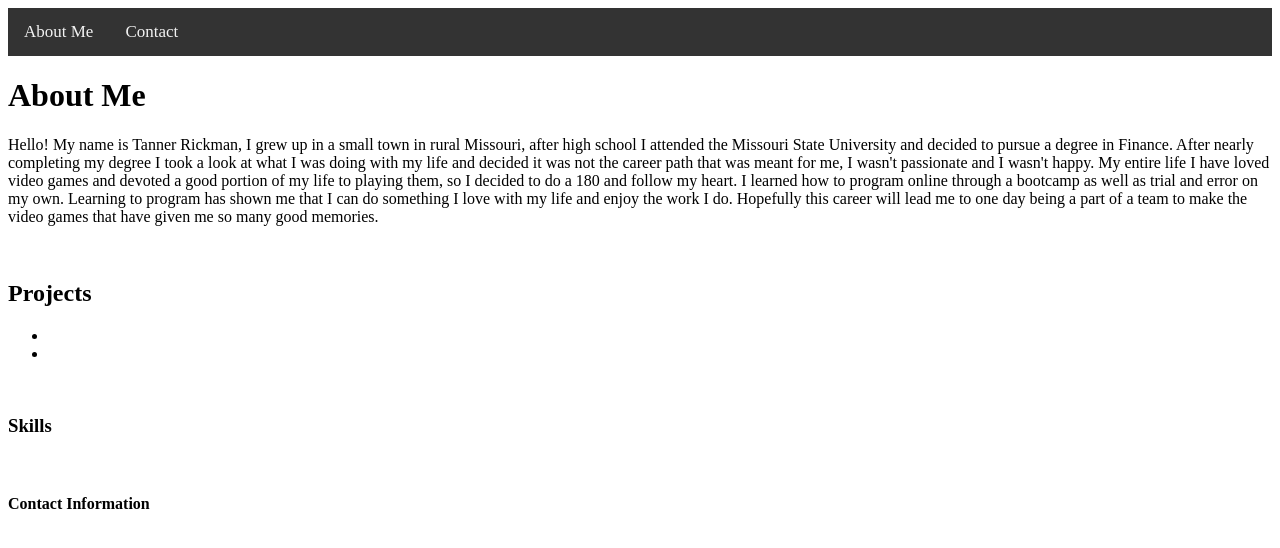
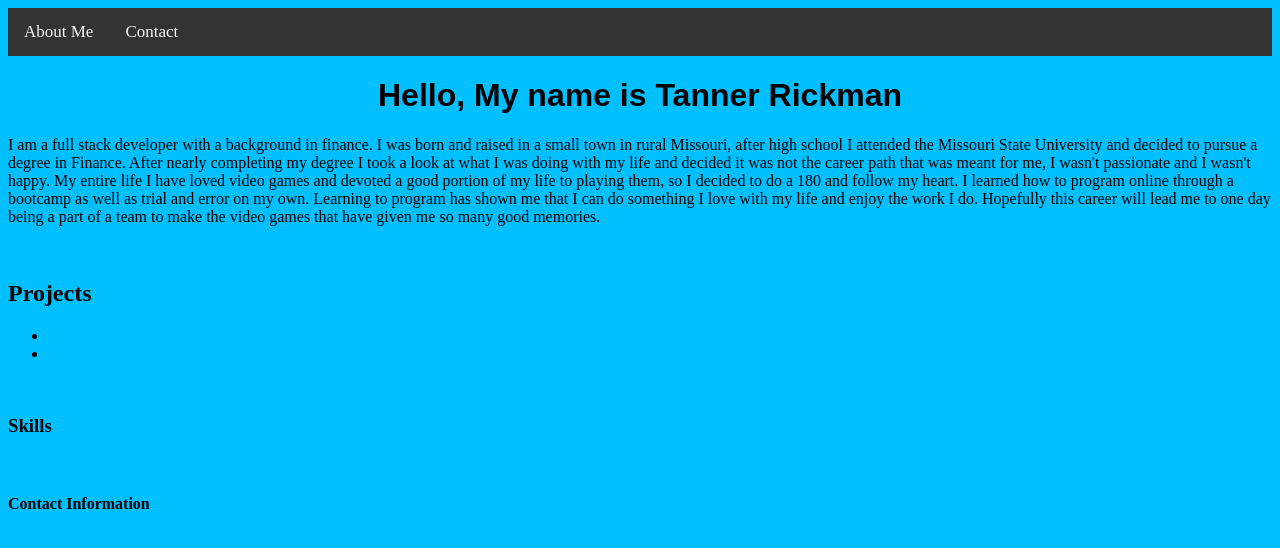
Before and after one commit to TPR1999/PortfolioWebsite, a plain HTML site: page index.html in a window 1280 px wide. Drawn offline with Linux system fonts and the light colour scheme.

Commit message:
more style changes

```diff
--- a/index.html
+++ b/index.html
@@ -10,12 +10,12 @@
 </head>
 <body>
     <div class="topnav">
-        <a class="active" href="#home">About Me</a>
-        <a href="#contact">Contact</a>
+        <a class="active" href="index.html">About Me</a>
+        <a href="contact.html">Contact</a>
       </div>
 
-        <h1>About Me</h1>
-        <p>Hello! My name is Tanner Rickman, I grew up in a small town in rural Missouri, after high school I attended the Missouri State University and decided to pursue a degree in Finance.
+        <h1>Hello, My name is Tanner Rickman</h1>
+        <p>I am a full stack developer with a background in finance. I was born and raised in a small town in rural Missouri, after high school I attended the Missouri State University and decided to pursue a degree in Finance.
             After nearly completing my degree I took a look at what I was doing with my life and decided it was not the career path that was meant for me, I wasn't passionate and I wasn't happy.
             My entire life I have loved video games and devoted a good portion of my life to playing them, so I decided to do a 180 and follow my heart. I learned how to program online through a bootcamp as well as trial and error on my own.
             Learning to program has shown me that I can do something I love with my life and enjoy the work I do. Hopefully this career will lead me to one day being a part of a team to make the video games that have given me so many good memories.
--- a/style.css
+++ b/style.css
@@ -14,3 +14,13 @@
     .topnav a:hover {
         background-color: #ddd;
         color: black;}
+
+h1{
+    text-align:center;
+    font-family:sans-serif
+}
+
+body {
+    background-color:deepskyblue;
+
+}
```
Also changed, not shown: contact.html (+15 -0 lines).
